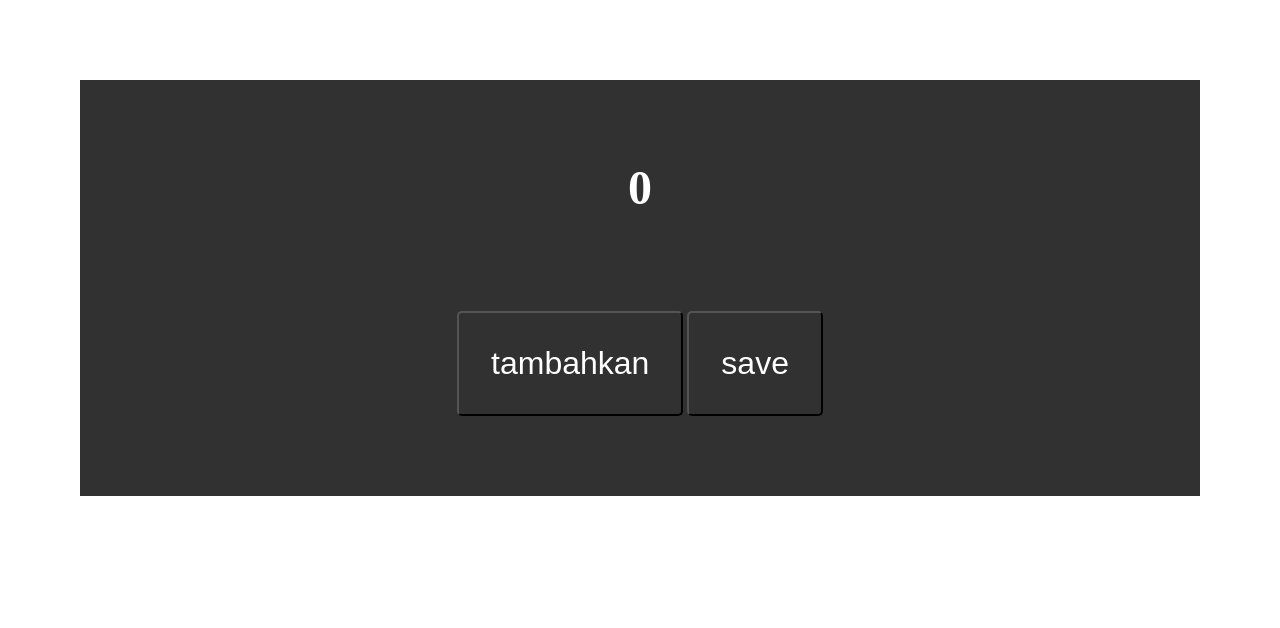
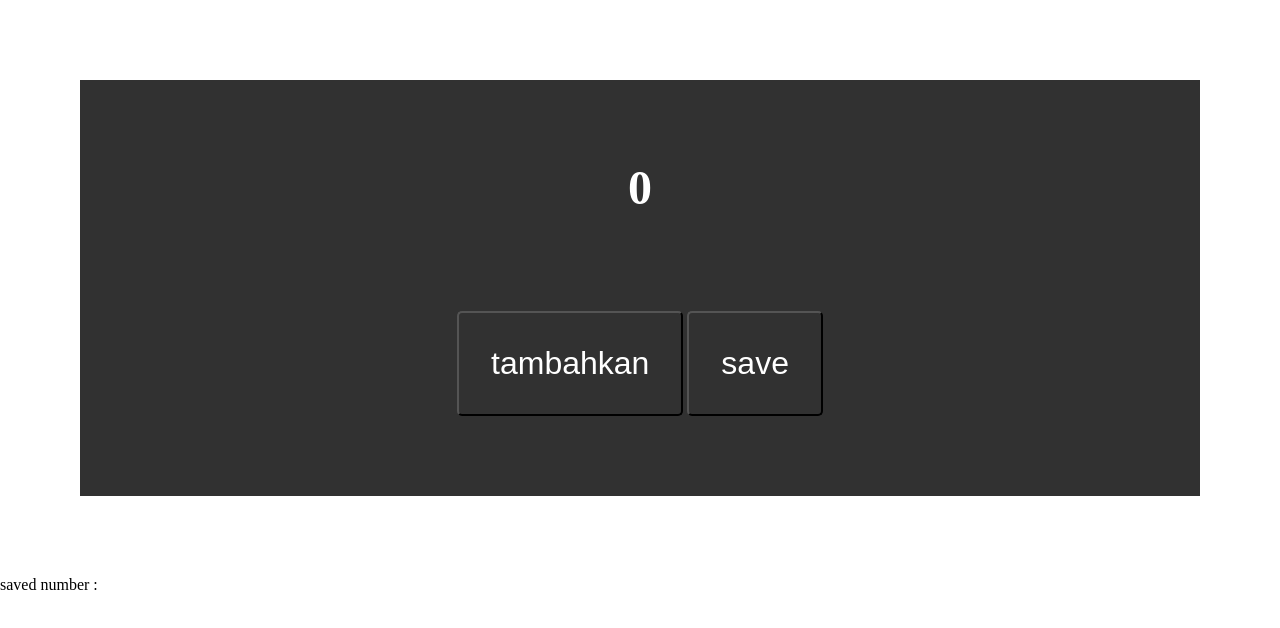
Before and after one commit to raihaneong/JavascriptCounter, a plain HTML site: page index.html in a window 1280 px wide. Drawn offline with Linux system fonts and the light colour scheme.

Commit message:
create saved number

```diff
--- a/index.html
+++ b/index.html
@@ -13,6 +13,7 @@
         <button class="button" onclick="increment()">tambahkan</button>
         <button class="button" onclick="save()">save</button>
     </main>
+    <p>saved number : </p>
     <script src="index.js"></script>
 </body>
 </html>
```
